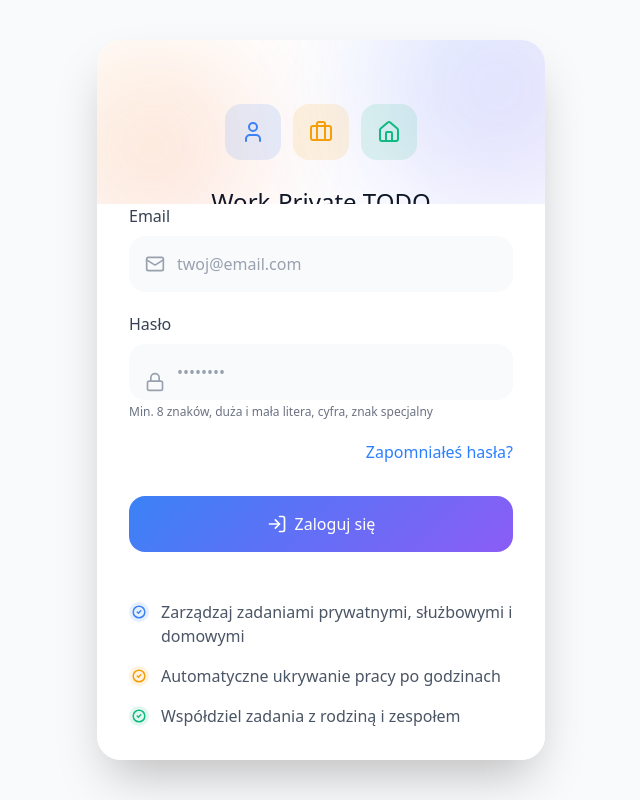
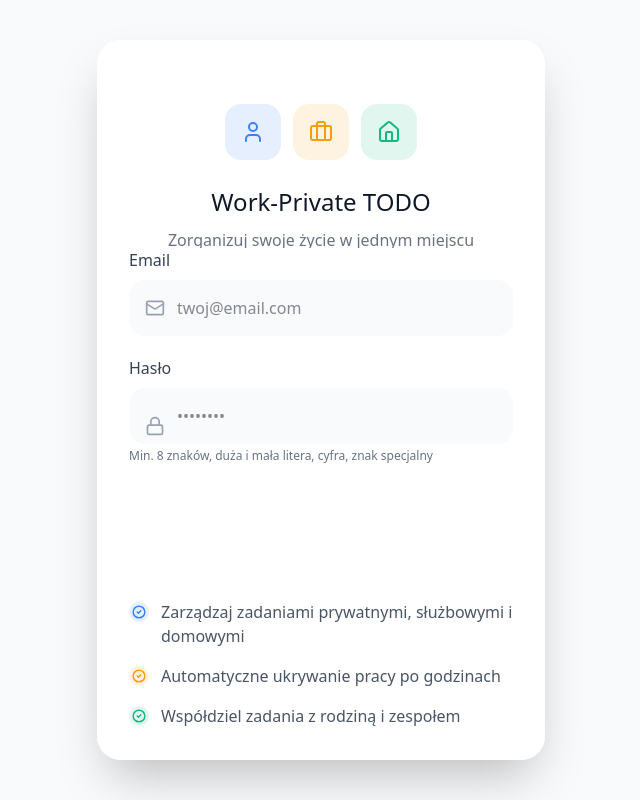
Before and after one commit to OKarpacz/Work-Private-TODO, a React (Vite) app: page / in a window 1280 px wide. Shown: the whole page, without its empty margins (319-959 px from the left). Built offline with nearby package versions, Linux system fonts and the light colour scheme.

Commit message:
Wywalone inline style, użyte Tailwind utilities

```diff
--- a/src/components/Login.tsx
+++ b/src/components/Login.tsx
@@ -11,7 +11,6 @@ const categories = [
   { icon: Briefcase, color: '#F59E0B', label: 'Work' },
   { icon: Home, color: '#10B981', label: 'Home' },
 ] as const;
-
 
 const isValidEmail = (email: string): boolean =>
   /^[^\s@]+@[^\s@]+\.[^\s@]+$/.test(email);
@@ -32,8 +31,7 @@ const isValidPassword = (password: string): boolean => {
   );
 };
 
-
-export function Login({ onLogin, darkMode }: LoginProps) {
+export function Login({ onLogin }: LoginProps) {
   const [email, setEmail] = useState('');
   const [password, setPassword] = useState('');
   const [isLoading, setIsLoading] = useState(false);
@@ -42,7 +40,6 @@ export function Login({ onLogin, darkMode }: LoginProps) {
   const handleSubmit = async (e: React.FormEvent) => {
     e.preventDefault();
     setError(null);
-
 
     if (!isValidEmail(email)) {
       setError('Podaj poprawny adres email.');
@@ -58,18 +55,7 @@ export function Login({ onLogin, darkMode }: LoginProps) {
 
     try {
       setIsLoading(true);
-
-
-      await new Promise<void>((resolve, reject) =>
-        setTimeout(() => {
-          if (email === email && password === password) {
-            resolve();
-          } else {
-            reject(new Error('Nieprawidłowy email lub hasło.'));
-          }
-        }, 1000)
-      );
-
+      await new Promise<void>((resolve) => setTimeout(resolve, 1000));
       onLogin();
     } catch (err) {
       setError((err as Error).message);
@@ -80,25 +66,10 @@ export function Login({ onLogin, darkMode }: LoginProps) {
 
   return (
     <div className="h-full flex flex-col bg-white dark:bg-gray-800 overflow-hidden">
-
       <div className="relative overflow-hidden px-8 pt-16 pb-12">
         <div className="absolute inset-0 overflow-hidden">
-          <div
-            className="absolute w-64 h-64 rounded-full blur-3xl opacity-20"
-            style={{
-              background: 'linear-gradient(135deg, #3B82F6 0%, #8B5CF6 100%)',
-              top: '-80px',
-              right: '-80px',
-            }}
-          />
-          <div
-            className="absolute w-48 h-48 rounded-full blur-3xl opacity-20"
-            style={{
-              background: 'linear-gradient(135deg, #F59E0B 0%, #EF4444 100%)',
-              bottom: '-40px',
-              left: '-40px',
-            }}
-          />
+          <div className="absolute -top-20 -right-20 w-64 h-64 rounded-full bg-gradient-to-br from-blue-500 to-violet-500 blur-3xl opacity-20" />
+          <div className="absolute -bottom-10 -left-10 w-48 h-48 rounded-full bg-gradient-to-br from-amber-500 to-red-500 blur-3xl opacity-20" />
         </div>
 
         <div className="relative z-10 text-center">
@@ -126,7 +97,6 @@ export function Login({ onLogin, darkMode }: LoginProps) {
         </div>
       </div>
 
-
       <div className="flex-1 px-8 pb-8">
         <form onSubmit={handleSubmit} className="space-y-5">
           {error && (
@@ -148,7 +118,7 @@ export function Login({ onLogin, darkMode }: LoginProps) {
                 value={email}
                 onChange={(e) => setEmail(e.target.value)}
                 placeholder="twoj@email.com"
-                className="w-full pl-12 pr-4 py-4 bg-gray-50 dark:bg-gray-700 border-0 rounded-2xl text-gray-900 dark:text-white placeholder:text-gray-400 dark:placeholder:text-gray-500 focus:ring-2 focus:ring-blue-500 dark:focus:ring-blue-400 transition-all"
+                className="w-full pl-12 pr-4 py-4 bg-gray-50 dark:bg-gray-700 border-0 rounded-2xl text-gray-900 dark:text-white focus:ring-2 focus:ring-blue-500"
               />
             </div>
           </div>
@@ -166,7 +136,7 @@ export function Login({ onLogin, darkMode }: LoginProps) {
                 value={password}
                 onChange={(e) => setPassword(e.target.value)}
                 placeholder="••••••••"
-                className="w-full pl-12 pr-4 py-4 bg-gray-50 dark:bg-gray-700 border-0 rounded-2xl text-gray-900 dark:text-white placeholder:text-gray-400 dark:placeholder:text-gray-500 focus:ring-2 focus:ring-blue-500 dark:focus:ring-blue-400 transition-all"
+                className="w-full pl-12 pr-4 py-4 bg-gray-50 dark:bg-gray-700 border-0 rounded-2xl text-gray-900 dark:text-white focus:ring-2 focus:ring-blue-500"
               />
               <p className="text-xs text-gray-500 mt-1">
                 Min. 8 znaków, duża i mała litera, cyfra, znak specjalny
@@ -174,23 +144,10 @@ export function Login({ onLogin, darkMode }: LoginProps) {
             </div>
           </div>
 
-          <div className="text-right">
-            <button
-              type="button"
-              className="text-blue-500 dark:text-blue-400 hover:underline"
-            >
-              Zapomniałeś hasła?
-            </button>
-          </div>
-
           <button
             type="submit"
             disabled={isLoading}
-            className="w-full py-4 rounded-2xl text-white flex items-center justify-center gap-2 transition-all duration-300 hover:opacity-90 disabled:opacity-50 mt-8"
-            style={{
-              background:
-                'linear-gradient(135deg, #3B82F6 0%, #8B5CF6 100%)',
-            }}
+            className="w-full py-4 rounded-2xl text-white flex items-center justify-center gap-2 bg-gradient-to-br from-blue-500 to-violet-500 hover:opacity-90 disabled:opacity-50 mt-8"
           >
             {isLoading ? (
               <>
@@ -205,7 +162,6 @@ export function Login({ onLogin, darkMode }: LoginProps) {
             )}
           </button>
         </form>
-
 
         <div className="mt-12 space-y-4">
           {[
```
